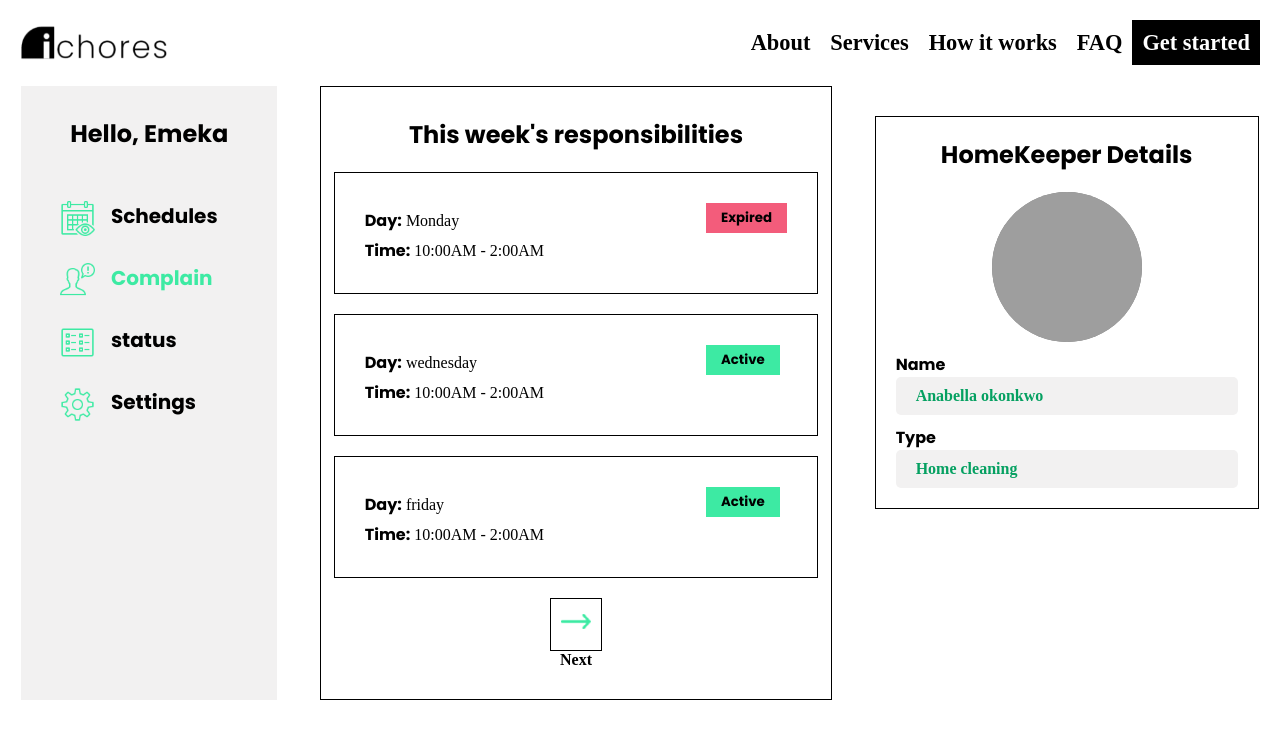
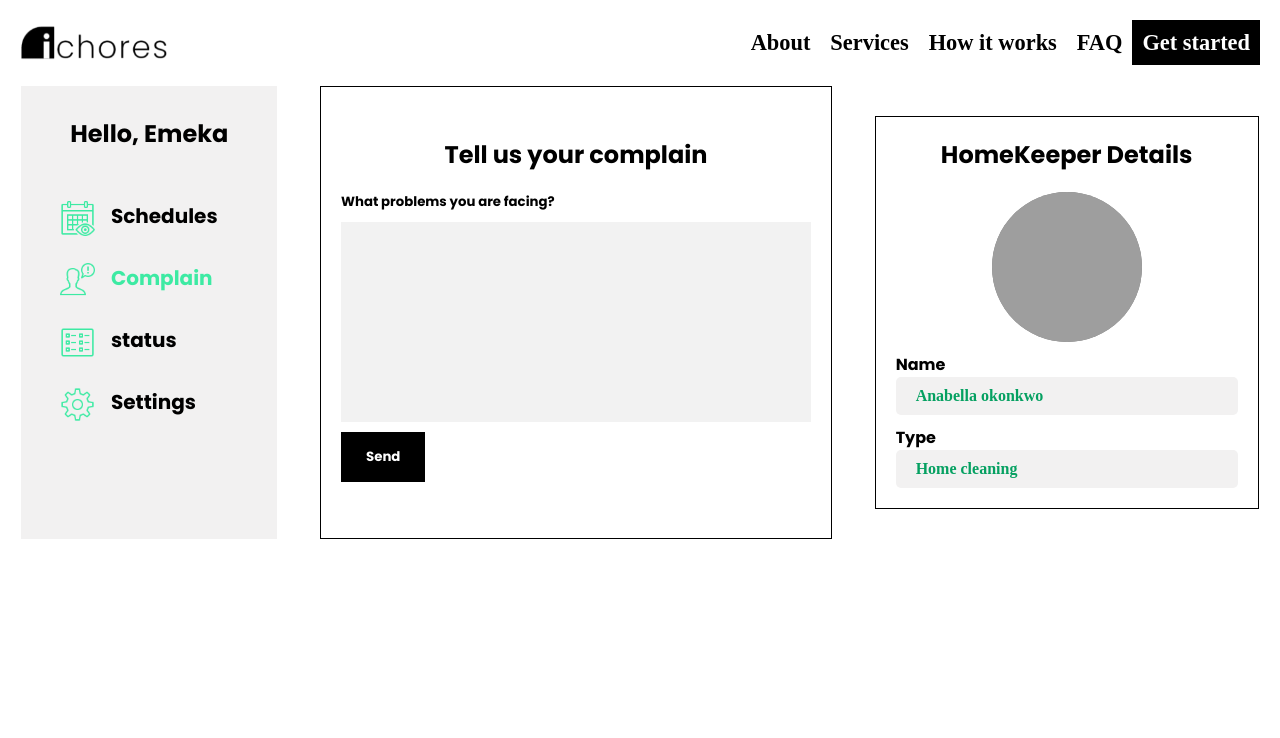
Before and after one commit to iChores/Official-webapp, a React (Create React App) app: page /dashboard in a window 1280 px wide. Both pictures are taken after a click on the element "Complain". Shown: the top 738 px of the page. Built offline with nearby package versions, Linux system fonts and the light colour scheme; grey boxes are pictures that could not be loaded.

Commit message:
Status and complain done

```diff
--- /dev/null
+++ b/src/Components/Complain.js
@@ -0,0 +1,19 @@
+import { PrimaryButton } from "../Styles/Buttons.style";
+import ComplainWrapper from "../Styles/Complain.style";
+
+function Complain() {
+    return (
+        <ComplainWrapper>
+            <h2>Tell us your complain</h2>
+            <div className="form-wrapper">
+                <h5>What problems you are facing?</h5>
+                <input type="text" />
+                <PrimaryButton>
+                    <button>Send</button>
+                </PrimaryButton>
+            </div>
+        </ComplainWrapper>
+    )
+}
+
+export default Complain;
--- /dev/null
+++ b/src/Components/Status.js
@@ -0,0 +1,28 @@
+import StatusWrapper from "../Styles/Status.style";
+
+function Status() {
+	return (
+		<StatusWrapper>
+			<h3>Subscription status</h3>
+			<div className="sub-content">
+				<h6>Plan type</h6>
+				<p>Both</p>
+			</div>
+			<div className="sub-content">
+				<h6>ACtive days remaining</h6>
+				<p>27 days</p>
+			</div>
+			<div className="sub-content">
+				<h6>Start date</h6>
+				<p>2-1-2022</p>
+			</div>
+			<div className="sub-content">
+				<h6>End date</h6>
+				<p>7-2-2022</p>
+			</div>
+		</StatusWrapper>
+	);
+}
+
+
+export default Status;
--- a/src/Routes/ScheduleList.js
+++ b/src/Routes/ScheduleList.js
@@ -1,7 +1,9 @@
 import { useState } from "react/cjs/react.development";
+import Complain from "../Components/Complain";
 import HouseKeeperDetails from "../Components/HouseKeeperDetails";
 import LeftBar from "../Components/LeftBar";
 import Responsibilities from "../Components/Responsibilities";
+import Status from "../Components/Status";
 import ScheduleWrapper from "../Styles/ScheduleList.style";
 
 function ScheduleList() {
@@ -12,7 +14,9 @@ function ScheduleList() {
 				<LeftBar activeTab={activeTab} setActiveTab={setActiveTab} />
 			</div>
 			<div className="container">
-				<Responsibilities />
+				{activeTab === "Schedules" && <Responsibilities />}
+				{activeTab === "Complain" && <Complain />}
+				{activeTab === "status" && <Status/>}
 			</div>
 			<div className="container">
 				<HouseKeeperDetails
--- /dev/null
+++ b/src/Styles/Complain.style.js
@@ -0,0 +1,23 @@
+import styled from "styled-components";
+
+const ComplainWrapper = styled.div`
+	display: flex;
+	flex-direction: column;
+	align-items: center;
+	padding: 20px;
+	.form-wrapper {
+		align-self: flex-start;
+		width: 100%;
+		margin-top: 20px;
+		input {
+			width: 100%;
+			height: 200px;
+			margin: 10px 0;
+			background: #f2f2f2;
+            border: none;
+		}
+	}
+`;
+
+
+export default ComplainWrapper;
--- /dev/null
+++ b/src/Styles/Status.style.js
@@ -0,0 +1,27 @@
+import styled from "styled-components";
+
+const StatusWrapper = styled.div`
+	display: flex;
+	flex-direction: column;
+	padding: 20px;
+	h3 {
+		align-self: center;
+	}
+	.sub-content {
+        margin-top: 20px;
+		h6 {
+			font-size: 16px;
+		}
+		p {
+			color: #03b952;
+            font-weight: bold;
+            padding: 10px 20px;
+			background: #f2f2f2;
+            margin-top: 10px;
+		}
+	}
+`;
+
+
+
+export default StatusWrapper;
```
